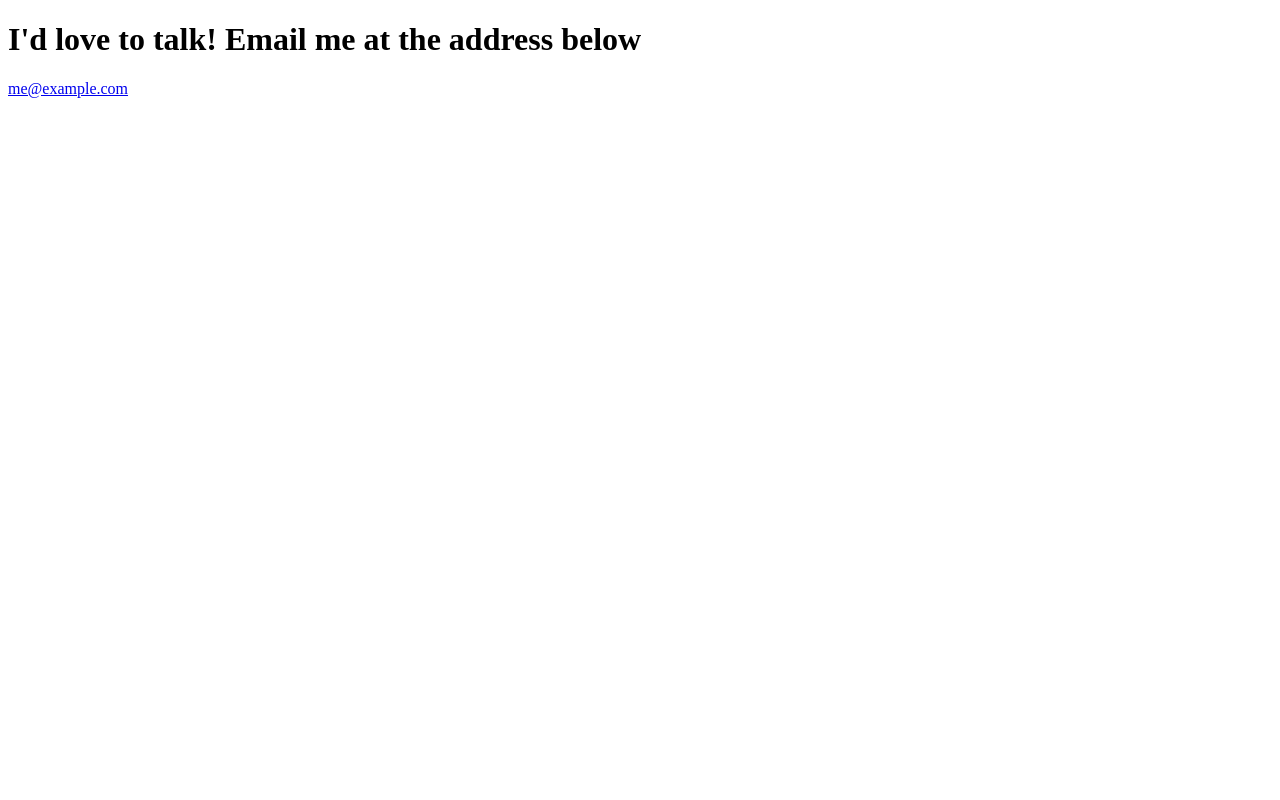
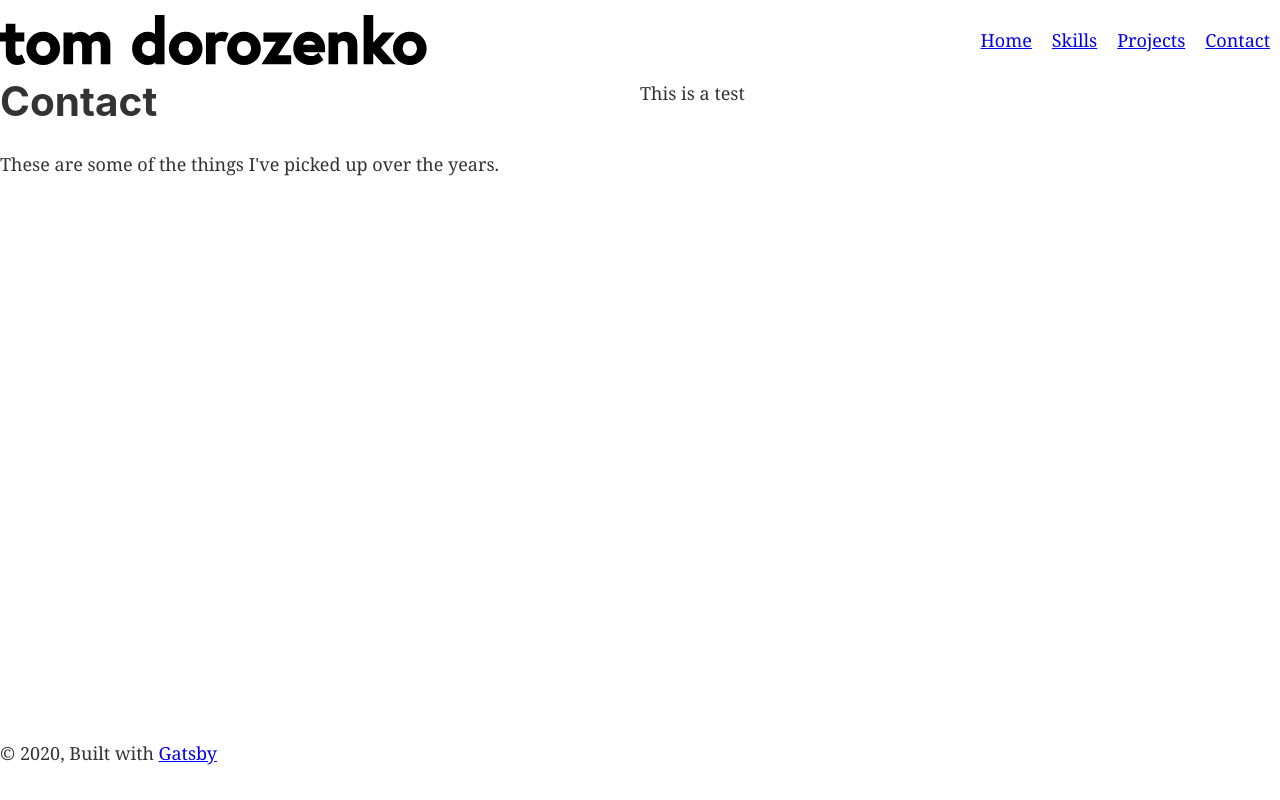
Before and after one commit to tommyDoroGit/gatsby-test, a Gatsby site: page /contact in a window 1280 px wide. Built offline with nearby package versions, Linux system fonts and the light colour scheme; Gatsby itself is replaced by a stand-in of ours.

Commit message:
basic layout

```diff
--- a/src/components/footer.js
+++ b/src/components/footer.js
@@ -4,6 +4,7 @@ import styled from "styled-components"
 const FooterStyles = styled.footer`
     background-color: #ffffff;
     padding: 20px 0;
+    height: 10vh;
 `;
 
 const Footer = () => (
--- a/src/components/header.js
+++ b/src/components/header.js
@@ -7,6 +7,7 @@ import styled from "styled-components"
 const StyledHeader = styled.header`
   display: flex;
   flex-direction: row;
+  height: 10vh;
 
   .logo {
     width: 50%;
--- a/src/components/layout.js
+++ b/src/components/layout.js
@@ -13,6 +13,17 @@ import Header from "./header"
 import Footer from "./footer"
 import "./layout.scss"
 
+import styled from "styled-components"
+
+const FrameWork = styled.div`
+  display: flex;
+  flex-direction: row;
+  height: 100%;
+`;
+
+const Main = styled.main`
+  height: 80vh;
+`;
 
 const Layout = ({ children }) => {
   const data = useStaticQuery(graphql`
@@ -28,10 +39,12 @@ const Layout = ({ children }) => {
   return (
     <>
       <Header siteTitle={data.site.siteMetadata.title} />
-      <div>
-        <main>{children}</main>
-      </div>
-      <Footer />
+        <Main>
+          <FrameWork>
+          {children}
+          </FrameWork>
+        </Main>
+        <Footer />
     </>
   )
 }
--- a/src/components/navigation.js
+++ b/src/components/navigation.js
@@ -15,12 +15,6 @@ const Nav = styled.nav`
 `;
 
 export default class Navigation extends React.Component {
-    /*
-    constructor(props) {
-        super(props);
-        this.state = {display: none}
-    }
-    */
 
     render() {
         return (
@@ -28,6 +22,7 @@ export default class Navigation extends React.Component {
             <StyledLink to="/">Home</StyledLink>
             <StyledLink to="/skills/">Skills</StyledLink>
             <StyledLink to="/projects/">Projects</StyledLink>
+            <StyledLink to="/contact/">Contact</StyledLink>
         </Nav>
         )
     }
--- a/src/pages/contact.js
+++ b/src/pages/contact.js
@@ -1,10 +1,25 @@
 import React from "react"
 
-export default () => (
-  <div>
-    <h1>I'd love to talk! Email me at the address below</h1>
-    <p>
-      <a href="mailto:me@example.com">me@example.com</a>
-    </p>
-  </div>
+import Layout from "../components/layout"
+import SEO from "../components/seo"
+
+import styled from "styled-components"
+
+const Col = styled.div`
+  width: 50%;
+`;
+
+const contactPage = () => (
+  <Layout>
+    <SEO title="Contact" />
+    <Col>
+      <h1>Contact</h1>
+      <p>These are some of the things I've picked up over the years.</p>
+    </Col>
+    <Col>
+      <p>This is a test</p>
+    </Col>
+  </Layout>
 )
+
+export default contactPage
--- a/src/pages/index.js
+++ b/src/pages/index.js
@@ -35,7 +35,7 @@ class Hero extends React.Component {
       transition={{ ease: "easeOut", duration: 2 }}
       >
         {this.state.welcome}
-        </motion.p>
+      </motion.p>
       </>
     )
   }
--- a/src/pages/projects.js
+++ b/src/pages/projects.js
@@ -1,16 +1,24 @@
 import React from "react"
-import { Link } from "gatsby"
 
 import Layout from "../components/layout"
 import SEO from "../components/seo"
 
+import styled from "styled-components"
+
+const Col = styled.div`
+  width: 50%;
+`;
+
 const ThirdPage = () => (
   <Layout>
     <SEO title="Projects" />
-    <h1>Hi from the third page</h1>
-    <p>Welcome to page 3</p>
-    <Link to="/">Go back to the homepage</Link><br/>
-    <Link to="/404">Go to 404</Link>
+    <Col style>
+      <h1>Projects</h1>
+      <p>These are some of the things I've picked up over the years.</p>
+    </Col>
+    <Col>
+      <p>This is a test</p>
+    </Col>
   </Layout>
 )
 
```
Also changed, not shown: src/pages/skills.js (+13 -5 lines).
